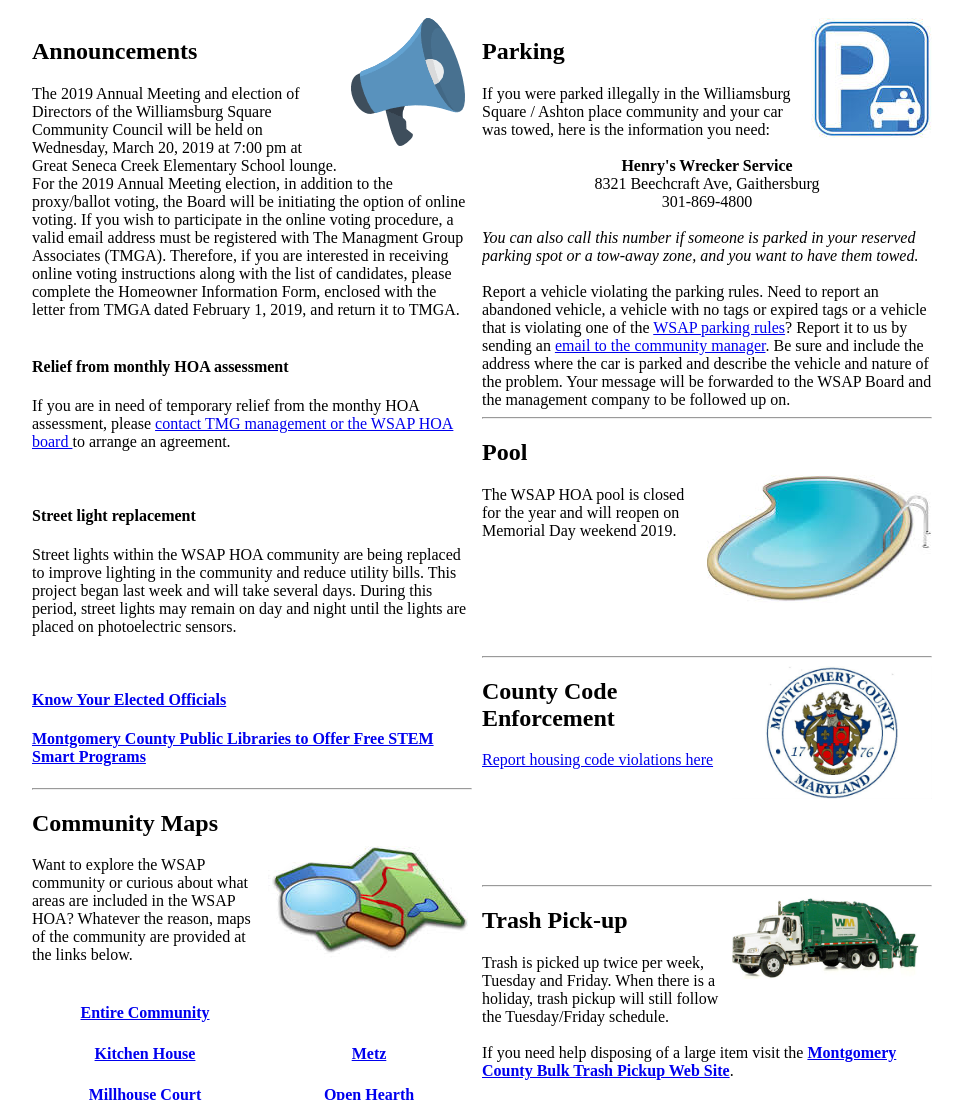
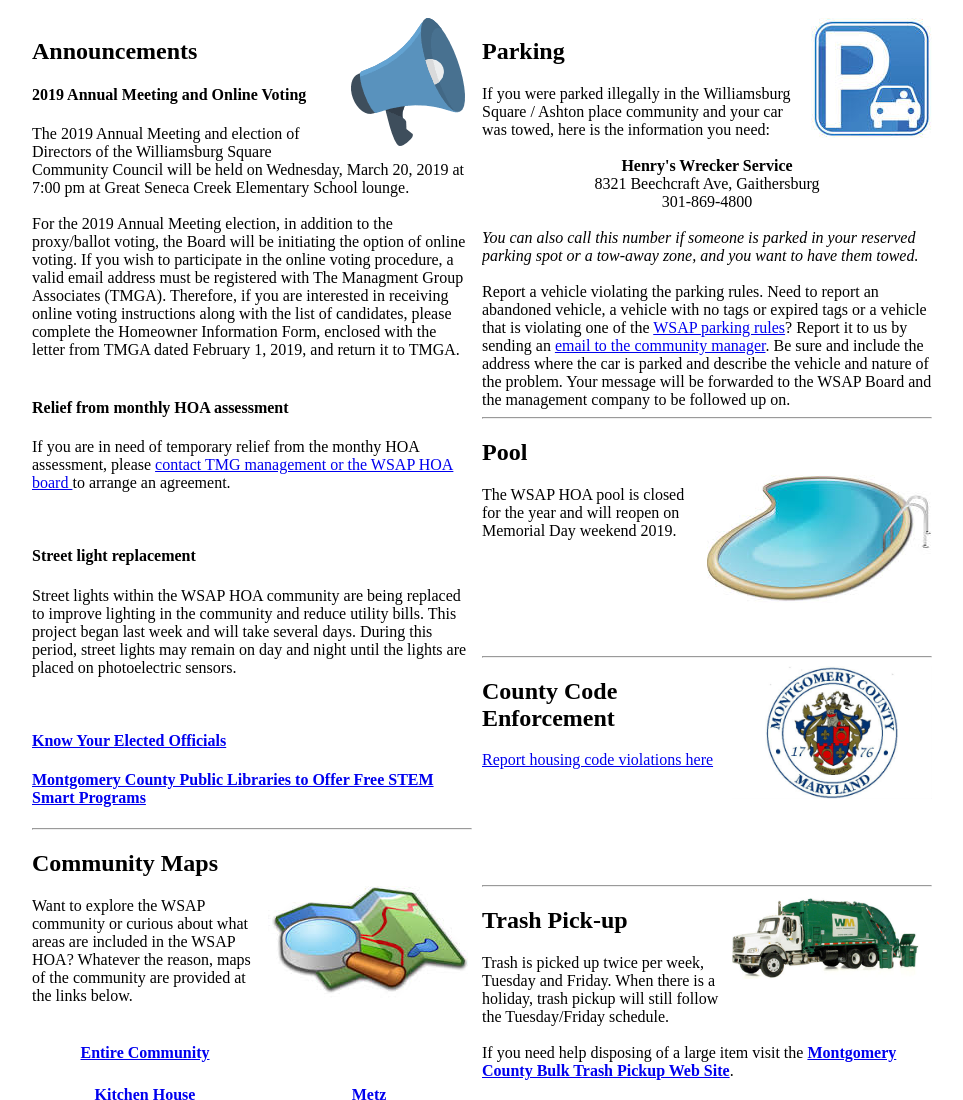
Before and after one commit to wsapHOA/wsaphoa.github.io, a plain HTML site: page Frames/home.html in a window 1280 px wide. Shown: the top 1100 px of the page, without its empty margins (158-1121 px from the left). Drawn offline with Linux system fonts and the light colour scheme.

Commit message:
modified annual meeting announcement

```diff
--- a/Frames/home.html
+++ b/Frames/home.html
@@ -49,7 +49,8 @@ article{
 <nav>
 <img src="Figures/announcement.png" align="right"/>
 <h1> Announcements </h1>
-The 2019 Annual Meeting and election of Directors of the Williamsburg Square Community Council will be held on Wednesday, March 20, 2019 at 7:00 pm at Great Seneca Creek Elementary School lounge. <br>
+<h4>  2019 Annual Meeting and Online Voting</h4>
+The 2019 Annual Meeting and election of Directors of the Williamsburg Square Community Council will be held on Wednesday, March 20, 2019 at 7:00 pm at Great Seneca Creek Elementary School lounge. <br><br>
 
 For the 2019 Annual Meeting election, in addition to the proxy/ballot voting, the Board will be initiating the option of online voting.  If you wish to participate in the online voting procedure, a valid email address must be registered with The Managment Group Associates (TMGA).  Therefore, if you are interested in receiving online voting instructions along with the list of candidates, please complete the Homeowner Information Form, enclosed with the letter from TMGA dated February 1, 2019, and return it to TMGA.
 <br><br>
```
